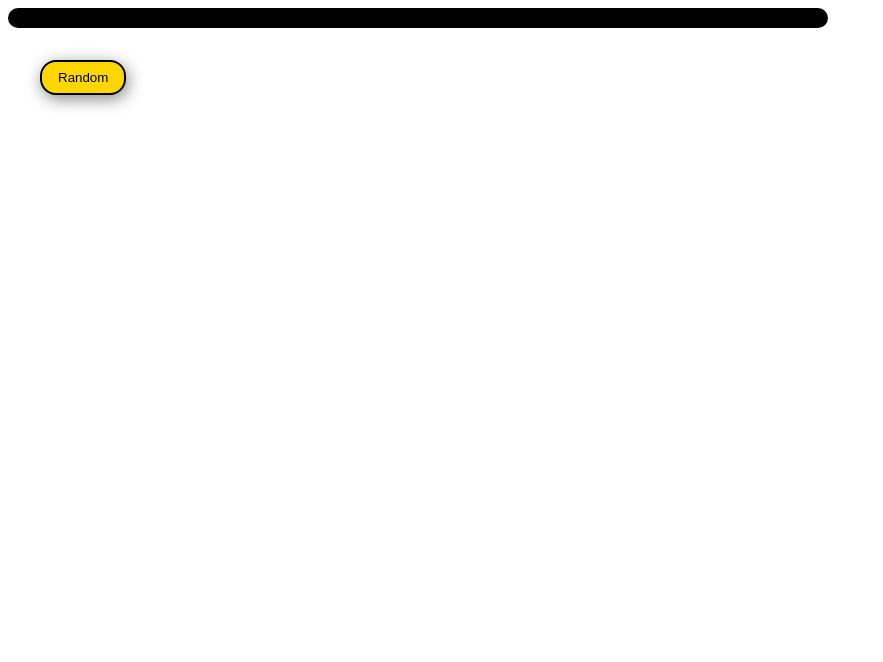
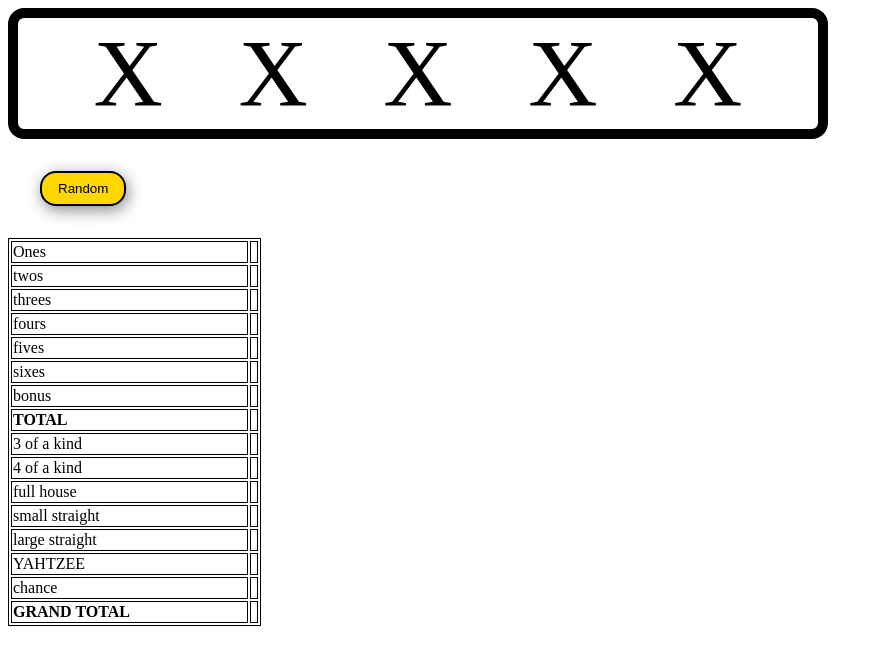
Before and after one commit to erkitammeaid/Yahtzee, a plain HTML site: page index.html in a window 1280 px wide. Shown: the whole page, without its empty margins (0-883 px from the left). Drawn offline with Linux system fonts and the light colour scheme.

Commit message:
scorecard

```diff
--- a/index.html
+++ b/index.html
@@ -9,15 +9,81 @@
 </head>
 <body>
     <div class="dice-container">
-        <div id="dice"></div>
-        <div id="dice"></div>
-        <div id="dice"></div>
-        <div id="dice"></div>
-        <div id="dice"></div>
+        <div id="dice">X</div>
+        <div id="dice">X</div>
+        <div id="dice">X</div>
+        <div id="dice">X</div>
+        <div id="dice">X</div>
     </div>
+    <button onclick="rng()">Random</button>
 
+    <table style="width:20%">
+        <tr>
+          <td>Ones</td>
+          <td></td>
+        </tr>
+          <tr>
+            <td>twos</td>
+            <td></td>
+          </tr>
+          <tr>
+            <td>threes</td>
+            <td></td>
+          </tr>
+          <tr>
+            <td>fours</td>
+            <td></td>
+          </tr>
+          <tr>
+            <td>fives</td>
+            <td></td>
+          </tr>
+          <tr>
+            <td>sixes</td>
+            <td></td>
+          </tr>
+          <tr>
+            <td>bonus</td>
+            <td></td>
+          </tr>
+          <tr>
+            <td><b>TOTAL</b></td>
+            <td></td>
+          </tr>
+          <tr>
+            <td>3 of a kind</td>
+            <td></td>
+          </tr>
+            <tr>
+              <td>4 of a kind</td>
+              <td></td>
+            </tr>
+            <tr>
+              <td>full house</td>
+              <td></td>
+            </tr>
+            <tr>
+              <td>small straight</td>
+              <td></td>
+            </tr>
+            <tr>
+              <td>large straight</td>
+              <td></td>
+            </tr>
+            <tr>
+              <td>YAHTZEE</td>
+              <td></td>
+            </tr>
+            <tr>
+              <td>chance</td>
+              <td></td>
+            </tr>
+            <tr>
+              <td><b>GRAND TOTAL</b></td>
+              <td></td>
+            </tr>
+      </table>
 
-    <button onclick="rng()">Random</button>
     <script src="app.js"></script>
 </body>
 </html>
--- a/style.css
+++ b/style.css
@@ -9,7 +9,6 @@
 #dice {
     font-size: 6rem;
 }
-
 button {
     margin: 2rem;
     padding: 0.5rem 1rem;
@@ -21,3 +20,6 @@
 button:hover {
     background-color: goldenrod;
 }
+table, th, td {
+    border: black solid 1px;
+}
```
